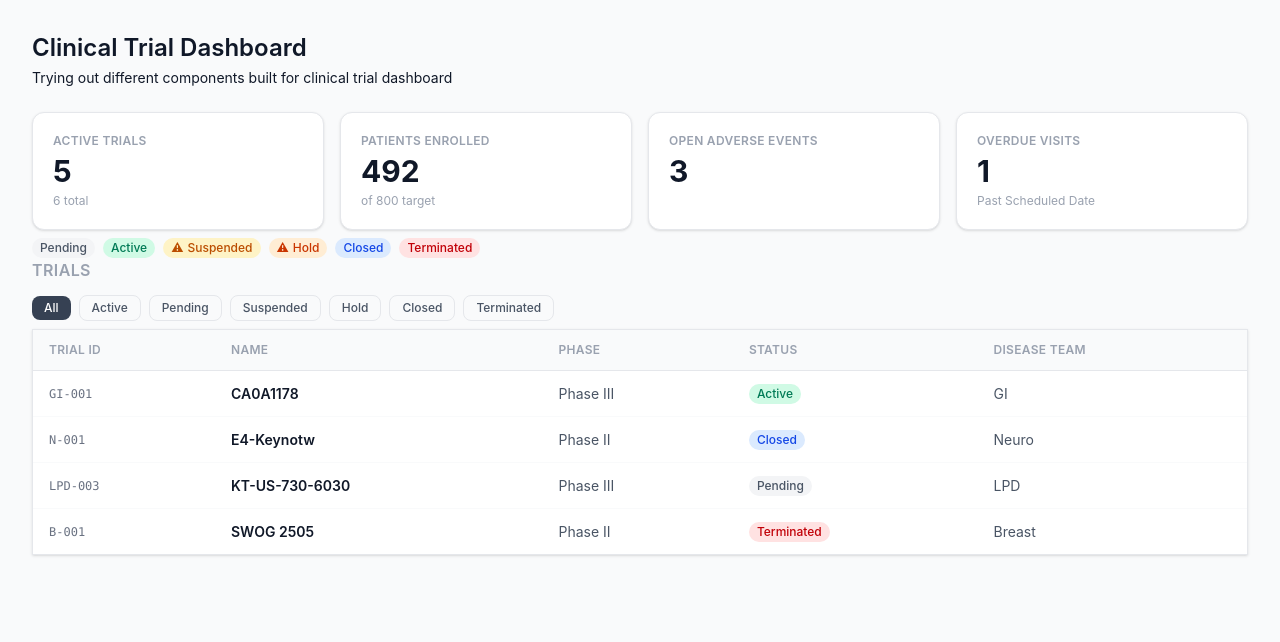
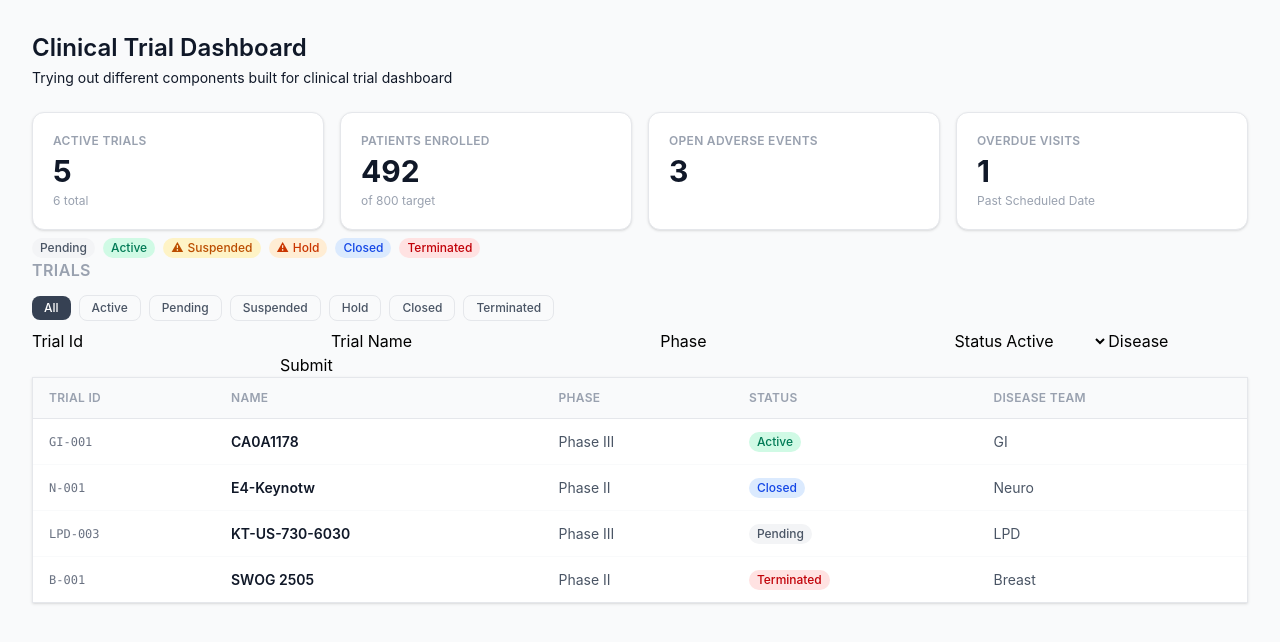
Before and after one commit to marykasp/clinical-trial-dashbaord, a React (Vite) app: page / in a window 1280 px wide. Shown: the top 642 px of the page. Built offline with nearby package versions, Linux system fonts and the light colour scheme.

Commit message:
feat: add AddTrialForm to append new trials via onSubmit and FormData

```diff
--- /dev/null
+++ b/src/components/AddTrialForm.jsx
@@ -0,0 +1,45 @@
+const AddTrialForm = ({ onAddTrial }) => {
+  const handleSubmit = (event) => {
+    event.preventDefault();
+    const formData = new FormData(event.target);
+
+    const newTrial = {
+      id: formData.get("id"),
+      name: formData.get("name"),
+      phase: formData.get("phase"),
+      status: formData.get("status"),
+      disease: formData.get("disease"),
+    };
+
+    onAddTrial(newTrial);
+  };
+  return (
+    <form onSubmit={handleSubmit}>
+      <label htmlFor="id">Trial Id</label>
+      <input type="text" name="id" id="id" />
+
+      <label htmlFor="name">Trial Name</label>
+      <input type="text" name="name" id="name" />
+
+      <label htmlFor="phase">Phase</label>
+      <input type="text" name="phase" id="phase" />
+
+      <label htmlFor="status">Status</label>
+      <select name="status" id="status">
+        <option value="active">Active</option>
+        <option value="pending">Pending</option>
+        <option value="suspended">Suspended</option>
+        <option value="hold">Hold</option>
+        <option value="closed">Closed</option>
+        <option value="terminated">Terminated</option>
+      </select>
+
+      <label htmlFor="disease">Disease</label>
+      <input type="text" name="disease" id="disease" />
+
+      <button type="submit">Submit</button>
+    </form>
+  );
+};
+
+export default AddTrialForm;
--- a/src/components/TrialsPage.jsx
+++ b/src/components/TrialsPage.jsx
@@ -1,5 +1,6 @@
 import TrialsList from "./TrialsList";
 import StatusFilter from "./StatusFilter";
+import AddTrialForm from "./AddTrialForm";
 import { TRIALS } from "../data/trials";
 import { useState } from "react";
 
@@ -11,12 +12,17 @@ const TrialsPage = () => {
     return statusFilter === "All" || trial.status === statusFilter;
   });
 
+  const handleAddTrial = (newTrial) => {
+    setTrials((prev) => [...prev, newTrial]);
+  };
+
   return (
     <>
       <StatusFilter
         statusFilter={statusFilter}
         onSetStatusFilter={setStatusFilter}
       />
+      <AddTrialForm onAddTrial={handleAddTrial} />
       <TrialsList trials={filteredTrials} />
     </>
   );
```
